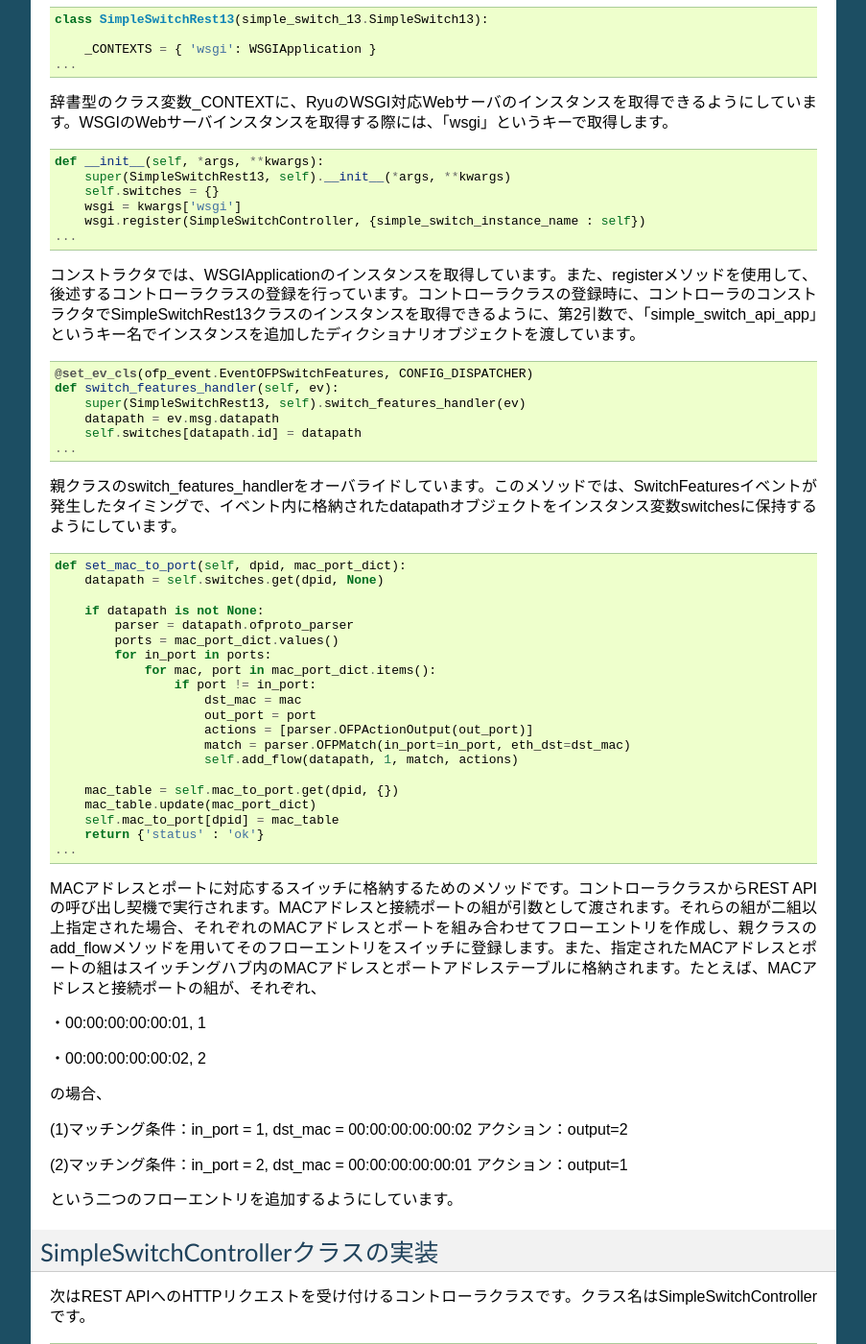
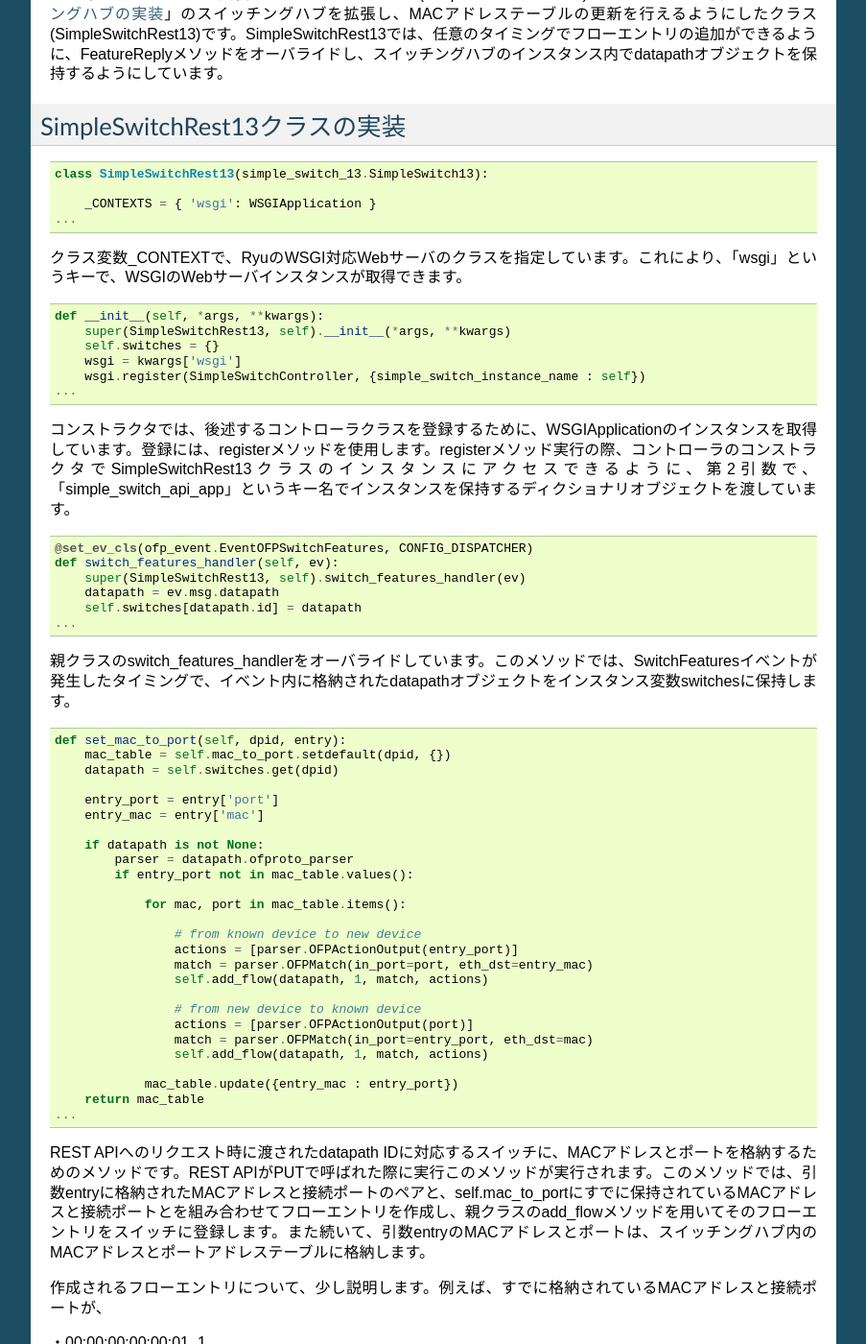
Before and after one commit to osrg/ryu-book, a Sphinx documentation site: the page built from ja/source/rest_api.rst, in a window 1280 px wide and 1400 px high, scrolled down 2172 px. Shown: the whole window at 96% size, without its empty margins (198-1101 px from the left). Built offline with Sphinx 7.4.7, drawn with Linux system fonts in a browser that asks for light colours; some of the changed text lies outside the part shown.

Commit message:
modified sample code and document

```diff
--- a/ja/source/rest_api.rst
+++ b/ja/source/rest_api.rst
@@ -35,7 +35,7 @@ Ryuには、WSGIに対応したWebサーバの機能が含まれています。
     登録します。また、あわせてフローエントリの追加も行います。
 
 
-REST APIの実装
+REST API付きスイッチングハブの実装
 ----------------------
 「 :ref:`ch_switching_hub` 」のスイッチングハブにREST APIを追加した
 ソースコードです。
@@ -44,12 +44,12 @@ REST APIの実装
 
 .. literalinclude:: sources/simple_switch_rest_13.py
 
-simple_switch_rest_13.pyでは、HTTPリクエストを受けるURLとそれに対応するメソッドを
-定義するコントローラクラス(SimpleSwitchController)と、
-「 :ref:`ch_switching_hub` 」のスイッチングハブを拡張し、MACアドレステーブルの更新を
-行えるようにしたクラス(SimpleSwitchRest13)の二つを定義しています。
+simple_switch_rest_13.pyでは、二つのクラスを定義しています。一つ目は、
+HTTPリクエストを受けるURLとそれに対応するメソッドを定義するコントローラクラス(SimpleSwitchController)です。
+また、二つ目は「 :ref:`ch_switching_hub` 」のスイッチングハブを拡張し、MACアドレステーブルの更新を
+行えるようにしたクラス(SimpleSwitchRest13)です。
 SimpleSwitchRest13では、任意のタイミングでフローエントリの追加ができるように、
-FeatureReplyメソッドをオーバライドし、その中でdatapathオブジェクトをスイッチングハブ内で
+FeatureReplyメソッドをオーバライドし、スイッチングハブのインスタンス内でdatapathオブジェクトを
 保持するようにしています。
 
 SimpleSwitchRest13クラスの実装
@@ -63,8 +63,8 @@ SimpleSwitchRest13クラスの実装
         _CONTEXTS = { 'wsgi': WSGIApplication }
     ...
 
-辞書型のクラス変数_CONTEXTに、RyuのWSGI対応Webサーバのインスタンスを取得できるようにしています。
-WSGIのWebサーバインスタンスを取得する際には、「wsgi」というキーで取得します。
+クラス変数_CONTEXTで、RyuのWSGI対応Webサーバのクラスを指定しています。これにより、
+「wsgi」というキーで、WSGIのWebサーバインスタンスが取得できます。
 
 .. rst-class:: sourcecode
 
@@ -77,10 +77,10 @@ WSGIのWebサーバインスタンスを取得する際には、「wsgi」とい
         wsgi.register(SimpleSwitchController, {simple_switch_instance_name : self})
     ...
 
-コンストラクタでは、WSGIApplicationのインスタンスを取得しています。
-また、registerメソッドを使用して、後述するコントローラクラスの登録を行っています。
-コントローラクラスの登録時に、コントローラのコンストラクタでSimpleSwitchRest13クラスのインスタンスを
-取得できるように、第2引数で、「simple_switch_api_app」というキー名でインスタンスを追加した
+コンストラクタでは、後述するコントローラクラスを登録するために、
+WSGIApplicationのインスタンスを取得しています。登録には、registerメソッドを使用します。
+registerメソッド実行の際、コントローラのコンストラクタでSimpleSwitchRest13クラスのインスタンスに
+アクセスできるように、第2引数で、「simple_switch_api_app」というキー名でインスタンスを保持する
 ディクショナリオブジェクトを渡しています。
 
 .. rst-class:: sourcecode
@@ -96,60 +96,70 @@ WSGIのWebサーバインスタンスを取得する際には、「wsgi」とい
 
 親クラスのswitch_features_handlerをオーバライドしています。
 このメソッドでは、SwitchFeaturesイベントが発生したタイミングで、
-イベント内に格納されたdatapathオブジェクトをインスタンス変数switchesに保持するようにしています。
+イベント内に格納されたdatapathオブジェクトをインスタンス変数switchesに保持します。
+
 
 .. rst-class:: sourcecode
 
 ::
 
-    def set_mac_to_port(self, dpid, mac_port_dict):
-        datapath = self.switches.get(dpid, None)
+    def set_mac_to_port(self, dpid, entry):
+        mac_table = self.mac_to_port.setdefault(dpid, {})
+        datapath = self.switches.get(dpid)
+
+        entry_port = entry['port']
+        entry_mac = entry['mac']
 
         if datapath is not None:
             parser = datapath.ofproto_parser
-            ports = mac_port_dict.values()
-            for in_port in ports:
-                for mac, port in mac_port_dict.items():
-                    if port != in_port:
-                        dst_mac = mac
-                        out_port = port
-                        actions = [parser.OFPActionOutput(out_port)]
-                        match = parser.OFPMatch(in_port=in_port, eth_dst=dst_mac)
-                        self.add_flow(datapath, 1, match, actions)
+            if entry_port not in mac_table.values():
 
-        mac_table = self.mac_to_port.get(dpid, {})
-        mac_table.update(mac_port_dict)
-        self.mac_to_port[dpid] = mac_table
-        return {'status' : 'ok'}
+                for mac, port in mac_table.items():
+
+                    # from known device to new device
+                    actions = [parser.OFPActionOutput(entry_port)]
+                    match = parser.OFPMatch(in_port=port, eth_dst=entry_mac)
+                    self.add_flow(datapath, 1, match, actions)
+
+                    # from new device to known device
+                    actions = [parser.OFPActionOutput(port)]
+                    match = parser.OFPMatch(in_port=entry_port, eth_dst=mac)
+                    self.add_flow(datapath, 1, match, actions)
+
+                mac_table.update({entry_mac : entry_port})
+        return mac_table
     ...
 
-MACアドレスとポートに対応するスイッチに格納するためのメソッドです。
-コントローラクラスからREST APIの呼び出し契機で実行されます。
-MACアドレスと接続ポートの組が引数として渡されます。
-それらの組が二組以上指定された場合、それぞれのMACアドレスとポートを組み合わせて
-フローエントリを作成し、親クラスのadd_flowメソッドを用いてそのフローエントリをスイッチに登録します。
-また、指定されたMACアドレスとポートの組はスイッチングハブ内のMACアドレスとポートアドレステーブルに
-格納されます。
-たとえば、MACアドレスと接続ポートの組が、それぞれ、
+REST APIへのリクエスト時に渡されたdatapath IDに対応するスイッチに、
+MACアドレスとポートを格納するためのメソッドです。REST APIがPUTで呼ばれた際に実行このメソッドが
+実行されます。このメソッドでは、引数entryに格納されたMACアドレスと接続ポートのペアと、
+self.mac_to_portにすでに保持されているMACアドレスと接続ポートとを組み合わせてフローエントリを作成し、
+親クラスのadd_flowメソッドを用いてそのフローエントリをスイッチに登録します。また続いて、
+引数entryのMACアドレスとポートは、スイッチングハブ内のMACアドレスとポートアドレステーブルに格納します。
+
+作成されるフローエントリについて、少し説明します。例えば、すでに格納されているMACアドレスと接続ポートが、
 
 ・00:00:00:00:00:01, 1
 
+また、このメソッドに渡されたMACアドレスとポートの組が、
+
 ・00:00:00:00:00:02, 2
 
-
-の場合、
+である場合、スイッチに登録されるフローエントリは以下となります。
 
 (1)マッチング条件：in_port = 1, dst_mac = 00:00:00:00:00:02  アクション：output=2
 
 (2)マッチング条件：in_port = 2, dst_mac = 00:00:00:00:00:01  アクション：output=1
 
-という二つのフローエントリを追加するようにしています。
+なお、今回の実装では、self.mac_to_portにすでに登録済みのポートがこのメソッドに渡された場合は、
+フローエントリの設定は行わず、その時点で格納済みのMACアドレスと接続ポートの組を返却するのみとしています。
 
 
 SimpleSwitchControllerクラスの実装
 ----------------------
 次はREST APIへのHTTPリクエストを受け付けるコントローラクラスです。
 クラス名はSimpleSwitchControllerです。
+なお、このコンストラクタはWSGIApplicationインスタンスから呼び出されます。
 
 .. rst-class:: sourcecode
 
@@ -162,7 +172,6 @@ SimpleSwitchControllerクラスの実装
     ...
 
 コンストラクタで、SimpleSwitchRest13クラスのインスタンスを取得します。
-なお、このコンストラクタはWSGIApplicationインスタンスから呼び出されます。
 
 .. rst-class:: sourcecode
 
@@ -170,21 +179,20 @@ SimpleSwitchControllerクラスの実装
 
     @route('simpleswitch', url, methods=['GET'], requirements={'dpid': dpid_lib.DPID_PATTERN})
     def list_mac_table(self, req, **kwargs):
+
         simple_switch = self.simpl_switch_spp
-        mac_table = {}
-
-        if 'dpid' in kwargs:
-            dpid = dpid_lib.str_to_dpid(kwargs['dpid'])
-            mac_table = simple_switch.mac_to_port.get(dpid, {})
-
+        dpid = dpid_lib.str_to_dpid(kwargs['dpid'])
+        mac_table = simple_switch.mac_to_port.get(dpid, {})
         body = json.dumps(mac_table)
         return Response(content_type='application/json', body=body)
     ...
 
-REST APIのURLとそれにひもづく処理を実装する部分です。
-Ryuで定義されたrouteデコレータを用いることで、REST APIへのHTTPリクエストと
-そのリクエストが来た場合に実行するメソッドの対応付けができます。
-デコレータへの引数は以下のようにします。
+REST APIのURLとそれに対応する処理を実装する部分です。このメソッドとURLとの対応づけに
+Ryuで定義されたrouteデコレータを用いています。このデコレータを用いることで、
+HTTPリクエストがデコレータの第2引数で指定したURLにマッチした時、list_mac_tableメソッドが
+呼ばれるようになります。
+
+なお、デコレータで指定する内容は、それぞれ以下となります。
 
 1. 第1引数
 
@@ -207,9 +215,10 @@ Ryuで定義されたrouteデコレータを用いることで、REST APIへのH
     ここでは、{dpid}の部分が、dpid.pyのDPID_PATTERNで規定されたパターンに合致することを
     条件としています。
 
-指定したURLでHTTPメソッドがGETの場合に、このlist_mac_tableメソッドが呼ばれます。
-このメソッドの中で、スイッチングハブのインスタンスから指定されたデータパスIDに該当する
-MACテーブルを取得し、JSON形式に返還後、HTTPレスポンスを返却しています。
+第2引数で指定したURLでREST APIが呼ばれ、その際のHTTPメソッドがGETの場合に、
+このlist_mac_tableメソッドが呼ばれます。
+このメソッドでは、指定されたデータパスIDに該当するMACアドレステーブルを取得し、
+JSON形式に変換後、クライアントに返却しています。
 
 
 .. rst-class:: sourcecode
@@ -218,31 +227,32 @@ MACテーブルを取得し、JSON形式に返還後、HTTPレスポンスを返
 
     @route('simpleswitch', url, methods=['PUT'], requirements={'dpid': dpid_lib.DPID_PATTERN})
     def put_mac_table(self, req, **kwargs):
+
         simple_switch = self.simpl_switch_spp
-        result = {}
-        if 'dpid' in kwargs:
-            dpid = dpid_lib.str_to_dpid(kwargs['dpid'])
-            mac_table = eval(req.body)
-            result = simple_switch.set_mac_to_port(dpid, mac_table)
+        dpid = dpid_lib.str_to_dpid(kwargs['dpid'])
+        new_entry = eval(req.body)
 
-        body = json.dumps(result)
-        return Response(content_type='application/json', body=body)
+        try:
+            mac_table = simple_switch.set_mac_to_port(dpid, new_entry)
+            body = json.dumps(mac_table)
+            return Response(content_type='application/json', body=body)
+        except Exception as e:
+            LOG.error(e.message);
+            return Response("internal server error ", status=500)
     ...
 
 次は、MACアドレステーブルを登録するREST APIです。
-URLはMACアドレステーブル取得用APIと同じで、HTTPメソッドがPUTの際に
-このput_mac_tableメソッドが呼ばれます。このメソッドの中で、スイッチングハブの
-set_mac_to_portメソッドを呼び出します。このREST APIへのHTTPリクエスト
-パラメータについては後述します。
-
+URLはMACアドレステーブル取得用APIと同じですが、HTTPメソッドがPUTの場合に
+このput_mac_tableメソッドが呼ばれます。
+このメソッドでは、内部でスイッチングハブインスタンスのset_mac_to_portメソッドを呼び出しています。
+なお、put_mac_tableメソッド内で例外が発生した場合、レスポンスコード500のレスポンスを返却します。
 
 REST API搭載スイッチングハブの実行
 --------------------------
 実際に、REST API搭載スイッチングハブを実行してみます。
 最初に「 :ref:`ch_switching_hub` 」と同様にMininetを実行します。ここでも
 スイッチのOpenFlowバージョンにOpenFlow13を設定することを忘れないでください。
-
-次に、REST APIを追加したスイッチングハブを起動します。
+続いて、REST APIを追加したスイッチングハブを起動します。
 
 .. rst-class:: console
 
@@ -315,10 +325,10 @@ REST APIの呼び出しには、curlコマンドを使用します。
 
 h1とh2の二つのホストがMACアドレステーブル上で学習済みであることがわかります。
 
-今度は、h1,h2,h3の3台のホストをあらかじめMACアドレステーブルに格納し、
-pingを実行してみることにします。いったんスイッチングハブを停止します。
-再度、Mininetを起動し、OpenFlowバージョンをOpenFlow13に設定後、
-スイッチングハブの再起動します。
+今度は、h1,h2の2台のホストをあらかじめMACアドレステーブルに格納し、
+pingを実行してみます。いったんスイッチングハブとMininetを停止します。
+次に、再度Mininetを起動し、OpenFlowバージョンをOpenFlow13に設定後、
+スイッチングハブを起動します。
 
 .. rst-class:: console
 
@@ -334,18 +344,21 @@ pingを実行してみることにします。いったんスイッチングハ
     switch_features_handler inside sub class
     move onto main mode
 
-ここでMACアドレステーブル更新用のREST APIを呼び出します。
+次に、MACアドレステーブル更新用のREST APIを1ホストごとに呼び出します。
+REST APIを呼び出す際のデータ形式は、{"mac" : "MACアドレス", "port" : 接続ポート番号}となるようにします。
 
 .. rst-class:: console
 
 ::
 
-    ryu@ryu-vm:~$ curl -X PUT -d '{"00:00:00:00:00:01": 1, "00:00:00:00:00:02": 2, "00:00:00:00:00:03": 3}' http://127.0.0.1:8080/v1/simpleswitch/mactable/0000000000000001
-    {"status": "ok"}
+    ryu@ryu-vm:~$ curl -X PUT -d '{"mac" : "00:00:00:00:00:01", "port" : 1}' http://127.0.0.1:8080/v1/simpleswitch/mactable/0000000000000001
+    {"00:00:00:00:00:01": 1}
+    ryu@ryu-vm:~$ curl -X PUT -d '{"mac" : "00:00:00:00:00:02", "port" : 2}' http://127.0.0.1:8080/v1/simpleswitch/mactable/0000000000000001
+    {"00:00:00:00:00:02": 2, "00:00:00:00:00:01": 1}
 
-この時、h1,h2,h3に対応したフローエントリがスイッチに登録されます。
+これらのコマンド実行の際に、h1,h2に対応したフローエントリがスイッチに登録されます。
 
-次に、再度、h1からh2へpingを実行します。
+続いて、h1からh2へpingを実行します。
 
 .. rst-class:: console
 
@@ -359,8 +372,6 @@ pingを実行してみることにします。いったんスイッチングハ
     1 packets transmitted, 1 received, 0% packet loss, time 0ms
     rtt min/avg/max/mdev = 4.623/4.623/4.623/0.000 ms
 
-この時、すでにスイッチにはフローエントリが存在するため、パケットインのイベントはARPリクエストの
-1回だけ発生するようになります。
 
 .. rst-class:: console
 
@@ -373,6 +384,8 @@ pingを実行してみることにします。いったんスイッチングハ
     EVENT ofp_event->SimpleSwitchRest13 EventOFPPacketIn
     packet in 1 00:00:00:00:00:01 ff:ff:ff:ff:ff:ff 1
 
+この時、スイッチにはすでにフローエントリが存在するため、パケットインはh1からh2へのARPリクエストの
+時だけ発生し、それ以降のパケットのやりとりについては発生していません。
 
 まとめ
 ------
--- a/ja/source/sources/simple_switch_rest_13.py
+++ b/ja/source/sources/simple_switch_rest_13.py
@@ -1,4 +1,6 @@
 import json
+import logging
+
 from ryu.app import simple_switch_13
 from webob import Response
 from ryu.controller import ofp_event
@@ -7,6 +9,7 @@ from ryu.controller.handler import set_ev_cls
 from ryu.app.wsgi import ControllerBase, WSGIApplication, route
 from ryu.lib import dpid as dpid_lib
 
+LOG = logging.getLogger('simple_switch_rest_13')
 simple_switch_instance_name = 'simple_switch_api_app'
 url = '/v1/simpleswitch/mactable/{dpid}'
 
@@ -26,52 +29,58 @@ class SimpleSwitchRest13(simple_switch_13.SimpleSwitch13):
         datapath = ev.msg.datapath
         self.switches[datapath.id] = datapath
 
-    def set_mac_to_port(self, dpid, mac_port_dict):
-        datapath = self.switches.get(dpid, None)
+    def set_mac_to_port(self, dpid, entry):
+        mac_table = self.mac_to_port.setdefault(dpid, {})
+        datapath = self.switches.get(dpid)
+
+        entry_port = entry['port']
+        entry_mac = entry['mac']
 
         if datapath is not None:
             parser = datapath.ofproto_parser
-            ports = mac_port_dict.values()
-            for in_port in ports:
-                for mac, port in mac_port_dict.items():
-                    if port != in_port:
-                        dst_mac = mac
-                        out_port = port
-                        actions = [parser.OFPActionOutput(out_port)]
-                        match = parser.OFPMatch(in_port=in_port, eth_dst=dst_mac)
-                        self.add_flow(datapath, 1, match, actions)
+            if entry_port not in mac_table.values():
 
-        mac_table = self.mac_to_port.get(dpid, {})
-        mac_table.update(mac_port_dict)
-        self.mac_to_port[dpid] = mac_table
-        return {'status' : 'ok'}
+                for mac, port in mac_table.items():
 
+                    # from known device to new device
+                    actions = [parser.OFPActionOutput(entry_port)]
+                    match = parser.OFPMatch(in_port=port, eth_dst=entry_mac)
+                    self.add_flow(datapath, 1, match, actions)
+
+                    # from new device to known device
+                    actions = [parser.OFPActionOutput(port)]
+                    match = parser.OFPMatch(in_port=entry_port, eth_dst=mac)
+                    self.add_flow(datapath, 1, match, actions)
+
+                mac_table.update({entry_mac : entry_port})
+        return mac_table
 
 class SimpleSwitchController(ControllerBase):
+
     def __init__(self, req, link, data, **config):
         super(SimpleSwitchController, self).__init__(req, link, data, **config)
         self.simpl_switch_spp = data[simple_switch_instance_name]
 
     @route('simpleswitch', url, methods=['GET'], requirements={'dpid': dpid_lib.DPID_PATTERN})
     def list_mac_table(self, req, **kwargs):
+
         simple_switch = self.simpl_switch_spp
-        mac_table = {}
-
-        if 'dpid' in kwargs:
-            dpid = dpid_lib.str_to_dpid(kwargs['dpid'])
-            mac_table = simple_switch.mac_to_port.get(dpid, {})
-
+        dpid = dpid_lib.str_to_dpid(kwargs['dpid'])
+        mac_table = simple_switch.mac_to_port.get(dpid, {})
         body = json.dumps(mac_table)
         return Response(content_type='application/json', body=body)
 
     @route('simpleswitch', url, methods=['PUT'], requirements={'dpid': dpid_lib.DPID_PATTERN})
     def put_mac_table(self, req, **kwargs):
+
         simple_switch = self.simpl_switch_spp
-        result = {}
-        if 'dpid' in kwargs:
-            dpid = dpid_lib.str_to_dpid(kwargs['dpid'])
-            mac_table = eval(req.body)
-            result = simple_switch.set_mac_to_port(dpid, mac_table)
+        dpid = dpid_lib.str_to_dpid(kwargs['dpid'])
+        new_entry = eval(req.body)
 
-        body = json.dumps(result)
-        return Response(content_type='application/json', body=body)
+        try:
+            mac_table = simple_switch.set_mac_to_port(dpid, new_entry)
+            body = json.dumps(mac_table)
+            return Response(content_type='application/json', body=body)
+        except Exception as e:
+            LOG.error(e.message);
+            return Response("internal server error ", status=500)
```
